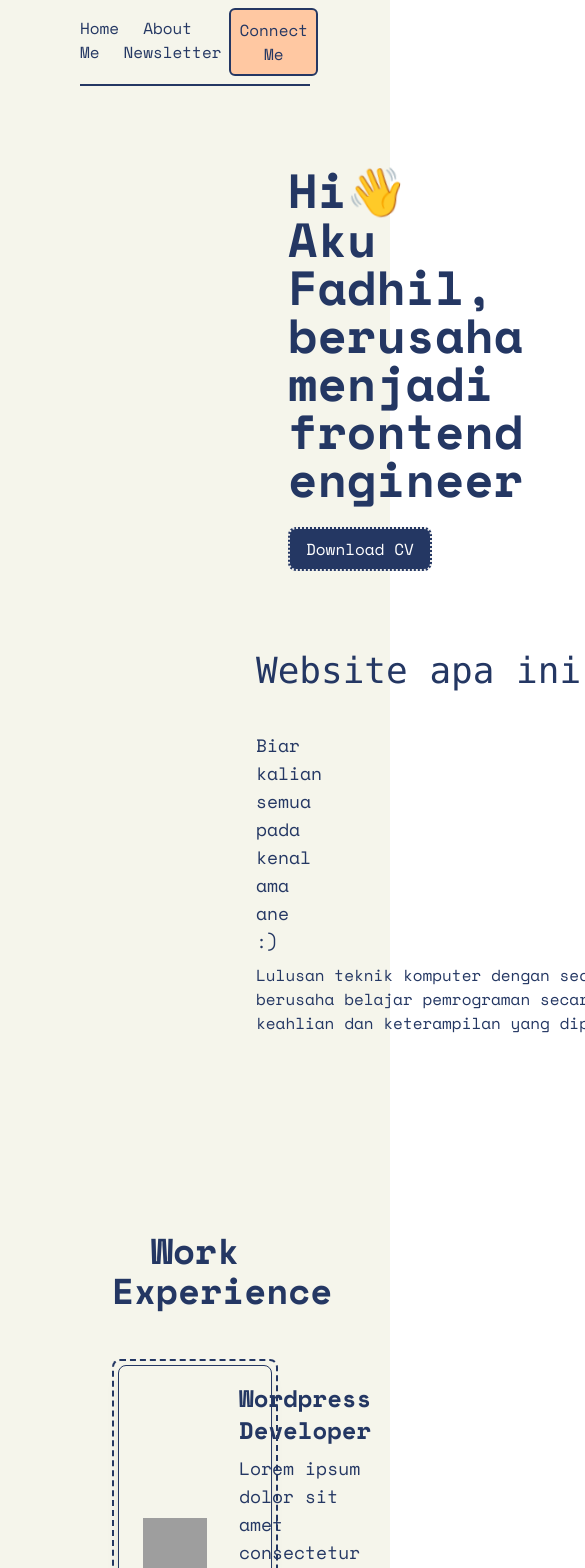
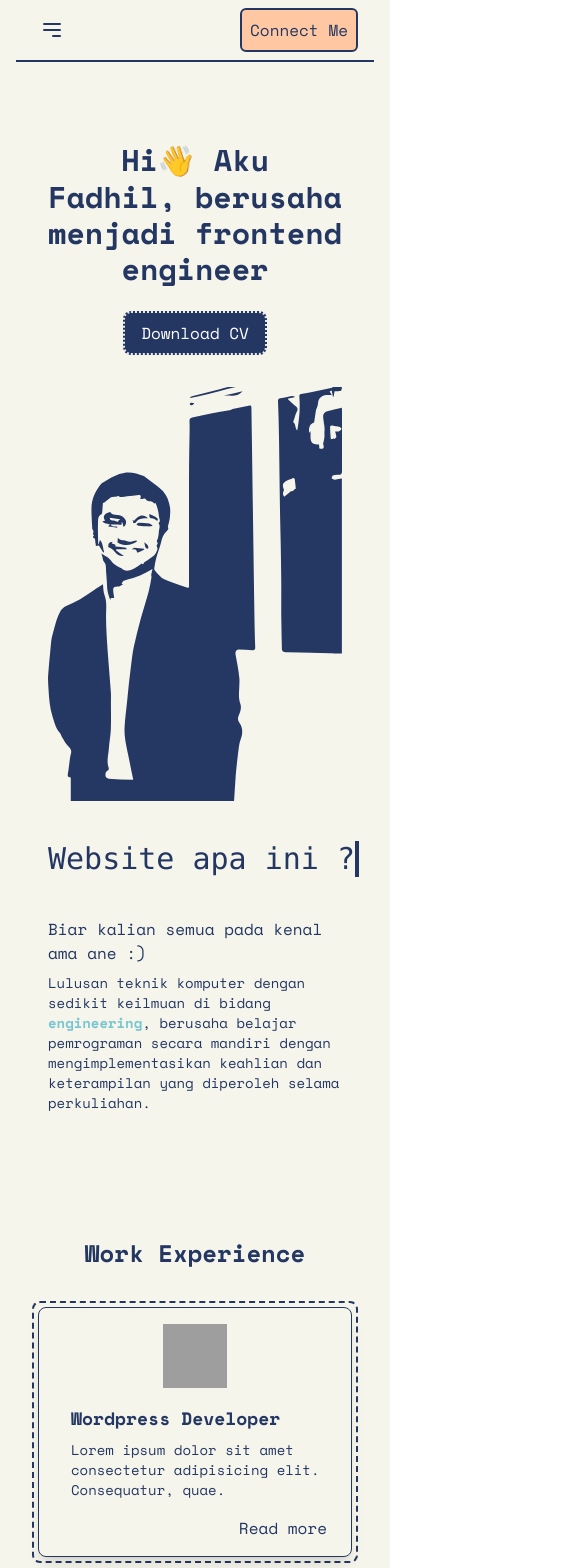
Before and after one commit to diidhul/diidhul-portfolio, a React (Vite) app: page / in a window 390 px wide. Shown: the top 1568 px of the page, 585 px wide, since content can reach past the window. Built offline with nearby package versions, Linux system fonts and the light colour scheme; grey boxes are pictures that could not be loaded.

Commit message:
update responsive layout

```diff
--- a/package.json
+++ b/package.json
@@ -14,7 +14,9 @@
     "prop-types": "^15.8.1",
     "react": "^18.3.1",
     "react-dom": "^18.3.1",
-    "react-router-dom": "^6.27.0"
+    "react-router-dom": "^6.27.0",
+    "react-slick": "^0.30.2",
+    "slick-carousel": "^1.8.1"
   },
   "devDependencies": {
     "@eslint/js": "^9.11.1",
--- a/src/App.jsx
+++ b/src/App.jsx
@@ -9,7 +9,8 @@ import Newsletter from './pages/Newsletter'; // Import halaman Newsletter dari f
 function App() {
   return (
     <Router>
-      <div className='px-20 bg-offWhite'>
+      <div className='px-4 sm:px-8 md:px-16 lg:px-20 bg-offWhite'>
+
         <Navbar />
         {/*rooutes untuk pindah pindah halaman*/}
         <Routes>
--- a/src/components/Hero.jsx
+++ b/src/components/Hero.jsx
@@ -3,16 +3,16 @@ import ppimage from '/pp.svg';
 
 const Hero = () => {
     return (
-        <section className="container px-8 pb-20 mx-auto md:px-16 lg:px-2">
+        <section className="container px-4 pb-20 mx-auto sm:px-6 md:px-16 lg:px-2">
             {/* Hero Section */}
-            <div className="flex flex-row items-center pt-20 px-36 gap-x-8">
+            <div className="flex flex-col-reverse items-center px-4 pt-20 md:flex-row gap-y-8 md:gap-x-8 sm:px-6 md:px-36">
                 <img
-                    className="w-auto h-auto max-w-xs transition-transform duration-300 transform basis-1/3 hover:scale-110"
+                    className="w-full h-auto max-w-xs transition-transform duration-300 transform md:basis-1/3 hover:scale-110"
                     src={ppimage}
                     alt="Hero Image of Fadhil"
                 />
-                <div className="basis-2/3">
-                    <h1 className='text-5xl font-semibold transition-all duration-300 text-darkNavyBlue hover:tracking-widest hover:text-mediumPinkishBeige'>
+                <div className="text-center md:basis-2/3 md:text-left">
+                    <h1 className="text-3xl font-semibold transition-all duration-300 sm:text-4xl md:text-5xl text-darkNavyBlue hover:tracking-widest hover:text-mediumPinkishBeige">
                         Hi<span className="inline-block font-mono animate-wave">👋</span> Aku Fadhil, berusaha menjadi frontend engineer
                     </h1>
                     <button
@@ -21,31 +21,28 @@ const Hero = () => {
                     >
                         Download CV
                     </button>
-
                 </div>
             </div>
 
             {/* Intro */}
-            <div className="flex flex-col gap-2 mt-20 px-36">
-                <h2
-                    class="relative w-[max-content] font-mono text-4xl before:absolute before:inset-0 before:animate-typewriter before:bg-offWhite after:absolute after:inset-0 after:w-[0.125em] after:animate-caret after:bg-darkNavyBlue">
+            <div className="flex flex-col gap-2 px-4 mt-10 sm:px-6 md:px-36">
+                <h2 className="relative w-[max-content] font-mono text-3xl sm:text-4xl before:absolute before:inset-0 before:animate-typewriter before:bg-offWhite after:absolute after:inset-0 after:w-[0.125em] after:animate-caret after:bg-darkNavyBlue">
                     Website apa ini ?
                 </h2>
                 <br />
-                <p className="text-lg font-normal text-darkNavyBlue">
+                <p className="text-base font-normal sm:text-lg text-darkNavyBlue">
                     Biar kalian semua pada kenal ama ane :)
                 </p>
             </div>
 
-            {/* Sekction Desc */}
-            <div className="w-[992px] h-[120px] flex flex-col gap-2 mt-2 px-36">
-                <p className="text-base font-normal text-darkNavyBlue">
+            {/* Section Desc */}
+            <div className="w-full md:w-[992px] h-auto flex flex-col gap-2 mt-2 px-4 sm:px-6 md:px-36">
+                <p className="text-sm font-normal sm:text-base text-darkNavyBlue">
                     Lulusan teknik komputer dengan sedikit keilmuan di bidang
                     <span className="font-semibold text-aquaBlue"> engineering</span>, berusaha belajar pemrograman secara mandiri dengan mengimplementasikan keahlian dan keterampilan yang diperoleh selama perkuliahan.
                 </p>
             </div>
-
-        </section >
+        </section>
     );
 };
 
--- a/src/components/Navbar.jsx
+++ b/src/components/Navbar.jsx
@@ -3,29 +3,59 @@ import { Link } from 'react-router-dom';
 import Modal from './Modal'; // Impor Modal
 
 const Navbar = () => {
-    const [isModalOpen, setIsModalOpen] = useState(false);
+    const [isModalOpen, setIsModalOpen] = useState(false); // Untuk modal
+    const [isDropdownOpen, setIsDropdownOpen] = useState(false); // Untuk dropdown mobile
 
     const toggleModal = () => {
         setIsModalOpen(!isModalOpen);
     };
 
+    const toggleDropdown = () => {
+        setIsDropdownOpen(!isDropdownOpen);
+    };
+
     return (
         <>
-            <nav className="px-8 border-b-2 text-darkNavyBlue bg-offWhite md:px-16 lg:px-24 border-darkNavyBlue">
-                <div className='container flex justify-center py-2 md:justify-between item-center'>
-                    <Link to="/" className='hidden p-1 text-2xl font-bold md:inline'>diidhul<span className='text-aquaBlue'>..</span></Link>
-                    <div className='p-2 space-x-6 font-medium'>
+            <nav className="px-4 border-b-2 sm:px-6 md:px-16 lg:px-24 text-darkNavyBlue bg-offWhite border-darkNavyBlue">
+                <div className='container flex flex-wrap items-center justify-between py-2'>
+                    {/* Logo hanya tampil di tablet ke atas */}
+                    <Link to="/" className='hidden p-1 text-2xl font-bold md:inline'>
+                        diidhul<span className='text-aquaBlue'>..</span>
+                    </Link>
+
+                    {/* Tombol Hamburger untuk mobile */}
+                    <div className="block md:hidden">
+                        <button onClick={toggleDropdown} className="p-2 text-darkNavyBlue">
+                            <svg className="w-6 h-6" fill="none" stroke="currentColor" viewBox="0 0 24 24" xmlns="http://www.w3.org/2000/svg">
+                                <path strokeLinecap="round" strokeLinejoin="round" strokeWidth="2" d="M4 6h16M4 12h16m-7 6h7"></path>
+                            </svg>
+                        </button>
+                    </div>
+
+                    {/* Link Navigasi - disembunyikan di mobile */}
+                    <div className="hidden space-x-6 font-medium md:flex">
                         <Link to="/" className="text-darkNavyBlue hover:underline">Home</Link>
                         <Link to="/aboutMe" className="text-darkNavyBlue hover:underline">About Me</Link>
                         <Link to="/newsletter" className="text-darkNavyBlue hover:underline">Newsletter</Link>
                     </div>
+
+                    {/* Tombol "Connect Me" */}
                     <button
                         id='subscriptionModal'
                         onClick={toggleModal}
-                        className='p-2 transition-colors duration-300 border-2 rounded-md border-darkNavyBlue bg-mediumPinkishBeige bg-blend-darken hover hover:bg-darkNavyBlue hover:text-offWhite'
+                        className='p-2 transition-colors duration-300 border-2 rounded-md border-darkNavyBlue bg-mediumPinkishBeige hover:bg-darkNavyBlue hover:text-offWhite'
                     >
                         Connect Me
                     </button>
+                </div>
+
+                {/* Menu dropdown untuk mobile */}
+                <div className={isDropdownOpen ? "block" : "hidden"} id="mobile-menu">
+                    <div className="px-2 pt-2 pb-3 space-y-1 sm:px-3">
+                        <Link to="/" className="block px-3 py-2 text-base font-medium rounded-md text-darkNavyBlue hover:underline">Home</Link>
+                        <Link to="/aboutMe" className="block px-3 py-2 text-base font-medium rounded-md text-darkNavyBlue hover:underline">About Me</Link>
+                        <Link to="/newsletter" className="block px-3 py-2 text-base font-medium rounded-md text-darkNavyBlue hover:underline">Newsletter</Link>
+                    </div>
                 </div>
             </nav>
 
--- a/src/components/Pengalaman.jsx
+++ b/src/components/Pengalaman.jsx
@@ -29,18 +29,18 @@ const poinPengalaman = [
 
 const Pengalaman = () => {
     return (
-        <section className="pt-16 mt-1">
-            <div className="container px-8 mx-auto md:px-16 lg:px-24">
-                <h2 className="justify-center mb-12 text-4xl font-semibold text-center text-darkNavyBlue">Work Experience</h2>
-                <div className="grid grid-cols-1 gap-8 md:grid-cols-2 lg:grid-cols-2">
+        <section className="pt-10 mt-1">
+            <div className="container px-4 mx-auto sm:px-6 md:px-16 lg:px-24">
+                <h2 className="mb-8 text-2xl font-semibold text-center sm:text-3xl md:text-4xl text-darkNavyBlue">Work Experience</h2>
+                <div className="grid grid-cols-1 gap-8 sm:grid-cols-2">
                     {poinPengalaman.map((poin) => (
                         <div key={poin.id} className="p-1 transition-transform duration-500 border-2 border-dashed rounded-lg border-darkNavyBlue hover:-translate-y-2">
                             {/* Inner Card with Shadow and Border */}
-                            <div className="flex flex-row items-center gap-4 px-6 py-4 border rounded-lg shadow-lg border-darkNavyBlue">
-                                <img src={poin.image} alt={poin.title} className="w-16 h-16" />
+                            <div className="flex flex-col items-center gap-4 px-4 py-4 border rounded-lg shadow-lg sm:flex-row sm:px-6 border-darkNavyBlue">
+                                <img src={poin.image} alt={poin.title} className="w-16 h-16 sm:w-20 sm:h-20" />
                                 <div className="flex flex-col justify-between pl-4 pr-2">
-                                    <h1 className="mb-2 text-2xl font-bold text-darkNavyBlue">{poin.title}</h1>
-                                    <p className="mb-4 text-lg text-gray-700">{poin.content}</p>
+                                    <h1 className="mb-2 text-lg font-bold sm:text-xl md:text-2xl text-darkNavyBlue">{poin.title}</h1>
+                                    <p className="mb-4 text-sm text-gray-700 sm:text-base md:text-lg">{poin.content}</p>
                                     <div className="flex items-center justify-between">
                                         <span></span> {/* Placeholder untuk mengisi ruang */}
                                         <a href="#" className="transition duration-300 text-aquaBlue hover:underline hover:text-darkNavyBlue">Read more</a>
@@ -55,5 +55,4 @@ const Pengalaman = () => {
     );
 };
 
-
 export default Pengalaman;
--- a/src/pages/Newsletter.jsx
+++ b/src/pages/Newsletter.jsx
@@ -23,10 +23,10 @@ const Newsletter = () => {
     }, [])
 
     return (
-        <section className='container px-8 pb-20 mx-auto md:px-16 lg:px-16'>
-            <h1 className='px-24 py-8 text-3xl font-bold underline'>News Letter</h1>
+        <section className='container px-4 pb-20 mx-auto sm:px-6 md:px-16'>
+            <h1 className='px-4 py-8 text-2xl font-bold underline sm:px-8 md:px-24 sm:text-3xl'>News Letter</h1>
             <br />
-            <div className='grid grid-cols-2 gap-8 px-24'>
+            <div className='grid grid-cols-1 gap-4 px-4 sm:grid-cols-2 sm:gap-8 sm:px-8 md:px-24'>
                 {posts?.map((post, index) => (
                     <div key={index} className="h-full p-2 border-2 border-dashed rounded-lg border-darkNavyBlue">
                         <div className="flex flex-col justify-between h-full p-4 border-2 rounded-lg border-darkNavyBlue">
@@ -36,7 +36,6 @@ const Newsletter = () => {
                 ))}
             </div>
         </section>
-
     )
 }
 
```
Also changed, not shown: src/components/Contact.jsx (+27 -13 lines), src/components/NewsCard.jsx (+17 -12 lines), src/components/Project.jsx (+73 -35 lines), 1 other file (tests, documents, lock files or other folders).
